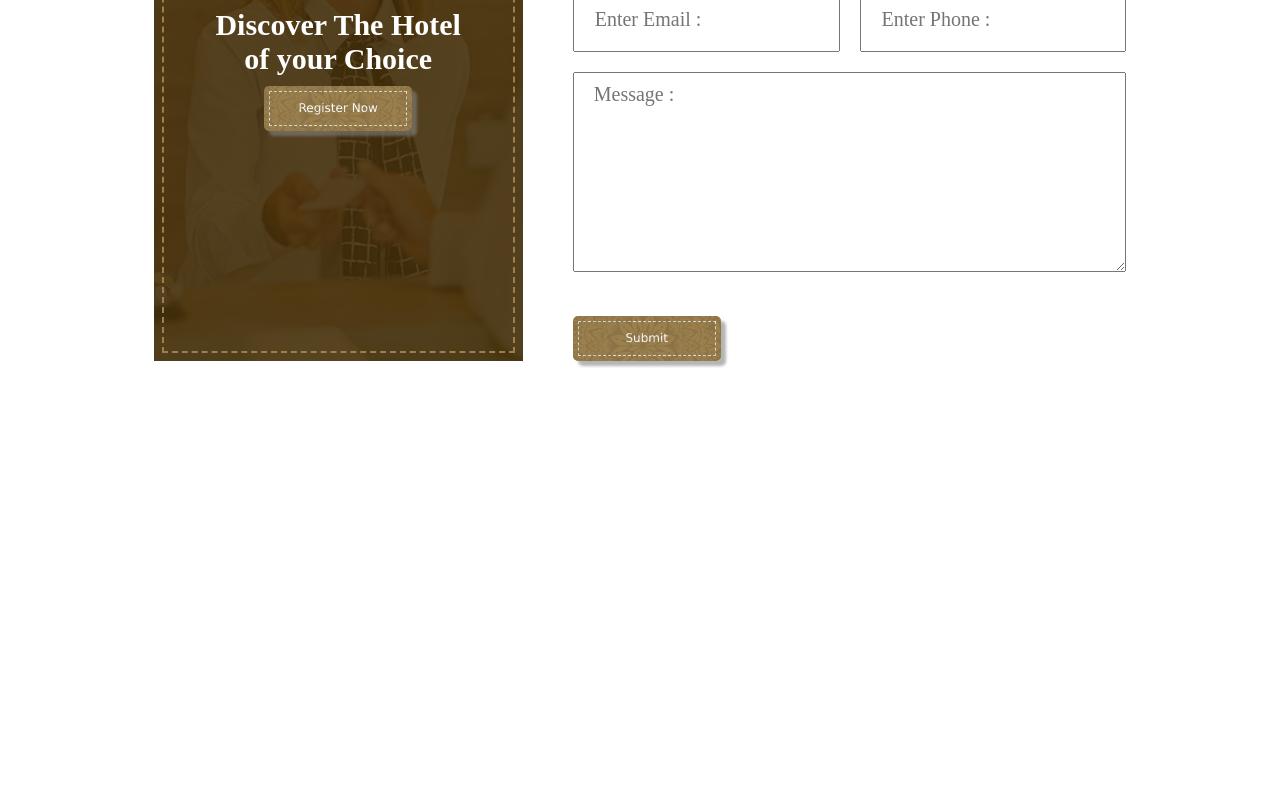
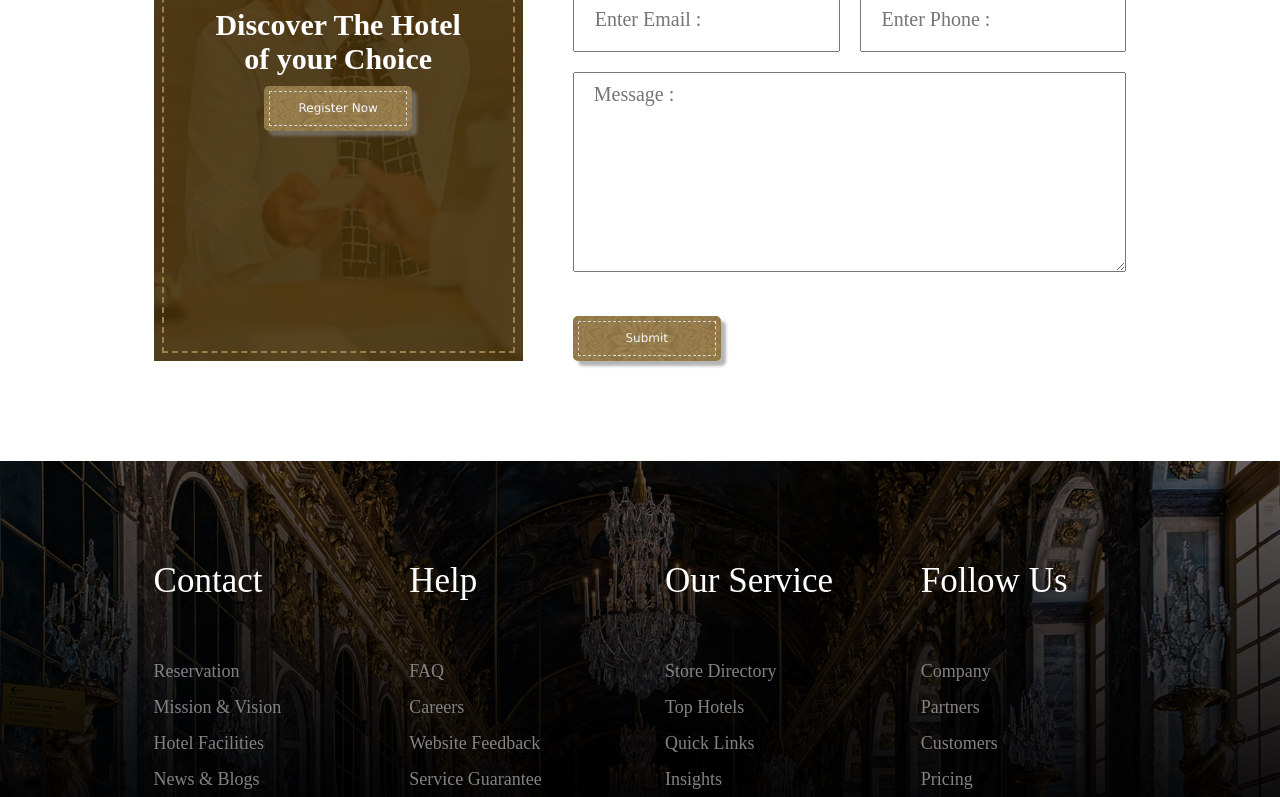
Before and after one commit to vince4dev/hotel_website, a React (Vite) app: page / in a window 1280 px wide. Shown: the part 6218-7015 px from the top of the page. Before the commit the page ends 6679 px from the top, so only its background shows below. Built offline with nearby package versions, Linux system fonts and the light colour scheme; a web font is replaced by a local one.

Commit message:
Add Footer Section

```diff
--- a/src/App.jsx
+++ b/src/App.jsx
@@ -1,6 +1,7 @@
 import About from "./Components/About/About";
 import BookTable from "./Components/BookTable/BookTable";
 import Contact from "./Components/Contact/Contact";
+import Footer from "./Components/Footer/Footer";
 import Header from "./Components/Header/Header";
 import Nav from "./Components/Nav/Nav";
 import Offer from "./Components/Offer/Offer";
@@ -20,6 +21,7 @@ function App() {
       <Staffs />
       <Testimonials />
       <Contact />
+      <Footer />
     </>
   );
 }
--- /dev/null
+++ b/src/Components/Footer/Footer.jsx
@@ -0,0 +1,76 @@
+import footerCSS from "./Footer.module.css";
+
+function Footer() {
+  return (
+    <div className={`${footerCSS.footer_wrapper} section`}>
+      <div className={footerCSS.footer_links}>
+        <h2>Contact</h2>
+        <p>
+          <a href="#">Reservation</a>
+        </p>
+        <p>
+          <a href="#">Mission & Vision</a>
+        </p>
+        <p>
+          <a href="#">Hotel Facilities</a>
+        </p>
+        <p>
+          <a href="#">News & Blogs</a>
+        </p>
+        <p>
+          <a href="#">Terms & Conditions</a>
+        </p>
+      </div>
+
+      <div className={footerCSS.footer_links}>
+        <h2>Help</h2>
+        <p>
+          <a href="#">FAQ</a>
+        </p>
+        <p>
+          <a href="#">Careers</a>
+        </p>
+        <p>
+          <a href="#">Website Feedback</a>
+        </p>
+        <p>
+          <a href="#">Service Guarantee</a>
+        </p>
+      </div>
+
+      <div className={footerCSS.footer_links}>
+        <h2>Our Service</h2>
+        <p>
+          <a href="#">Store Directory</a>
+        </p>
+        <p>
+          <a href="#">Top Hotels</a>
+        </p>
+        <p>
+          <a href="#">Quick Links</a>
+        </p>
+        <p>
+          <a href="#">Insights</a>
+        </p>
+      </div>
+
+      <div className={footerCSS.footer_links}>
+        <h2>Follow Us</h2>
+        <p>
+          <a href="#">Company</a>
+        </p>
+        <p>
+          <a href="#">Partners</a>
+        </p>
+        <p>
+          <a href="#">Customers</a>
+        </p>
+        <p>
+          <a href="#">Pricing</a>
+        </p>
+      </div>
+    </div>
+  );
+}
+
+export default Footer;
--- /dev/null
+++ b/src/Components/Footer/Footer.module.css
@@ -0,0 +1,54 @@
+.footer_wrapper {
+  position: relative;
+  color: #fff;
+  display: grid;
+  grid-template-columns: repeat(4, 1fr);
+  width: 100%;
+  min-height: 50vh;
+
+  background: url("./../../assets/Footer-image-1b.jpg") no-repeat;
+  background-size: cover;
+  background-position: center;
+
+  z-index: 1;
+}
+.footer_wrapper::after {
+  content: "";
+  position: absolute;
+  top: 0;
+  left: 0;
+  height: 100%;
+  width: 100%;
+  background: linear-gradient(0deg, #000 20%, transparent 200%);
+  z-index: -1;
+}
+.footer_links {
+  width: 100%;
+}
+.footer_links h2 {
+  font-size: 35px;
+  font-weight: 500;
+  margin-bottom: 60px;
+}
+.footer_links p {
+  margin: 15px 0;
+}
+.footer_links p a {
+  color: rgba(131, 131, 131, 1);
+  font-size: 18px;
+}
+.footer_links p:hover a {
+  color: #fff;
+}
+
+@media screen and (max-width: 900px) {
+  .footer_wrapper {
+    grid-template-columns: repeat(2, 1fr);
+  }
+}
+
+@media screen and (max-width: 500px) {
+  .footer_wrapper {
+    grid-template-columns: repeat(1, 1fr);
+  }
+}
--- a/src/Components/Nav/Nav.jsx
+++ b/src/Components/Nav/Nav.jsx
@@ -3,13 +3,22 @@ import navCSS from "./../Nav/Nav.module.css";
 
 function Nav() {
   const menu = useRef();
+  const navbar = useRef();
 
   const menuHandler = () => {
     menu.current.classList.toggle(navCSS.showMenu);
   };
 
+  window.addEventListener("scroll", function () {
+    if (window.scrollY > 100) {
+      navbar.current.classList.add(navCSS.scrollNav);
+    } else {
+      navbar.current.classList.remove(navCSS.scrollNav);
+    }
+  });
+
   return (
-    <div className={navCSS.nav_wrapper}>
+    <div className={navCSS.nav_wrapper} ref={navbar}>
       <div className={navCSS.nav_top}>
         <div className={navCSS.left_side}>
           <span>+33 (0)7 54 67 87 36</span>
--- a/src/Components/Nav/Nav.module.css
+++ b/src/Components/Nav/Nav.module.css
@@ -8,6 +8,11 @@
   z-index: 9999;
   top: 0;
   left: 0;
+}
+
+.scrollNav {
+  background-color: #fff;
+  box-shadow: 4px 0 5px rgba(131, 131, 131, 0.5);
 }
 
 .nav_top {
```
